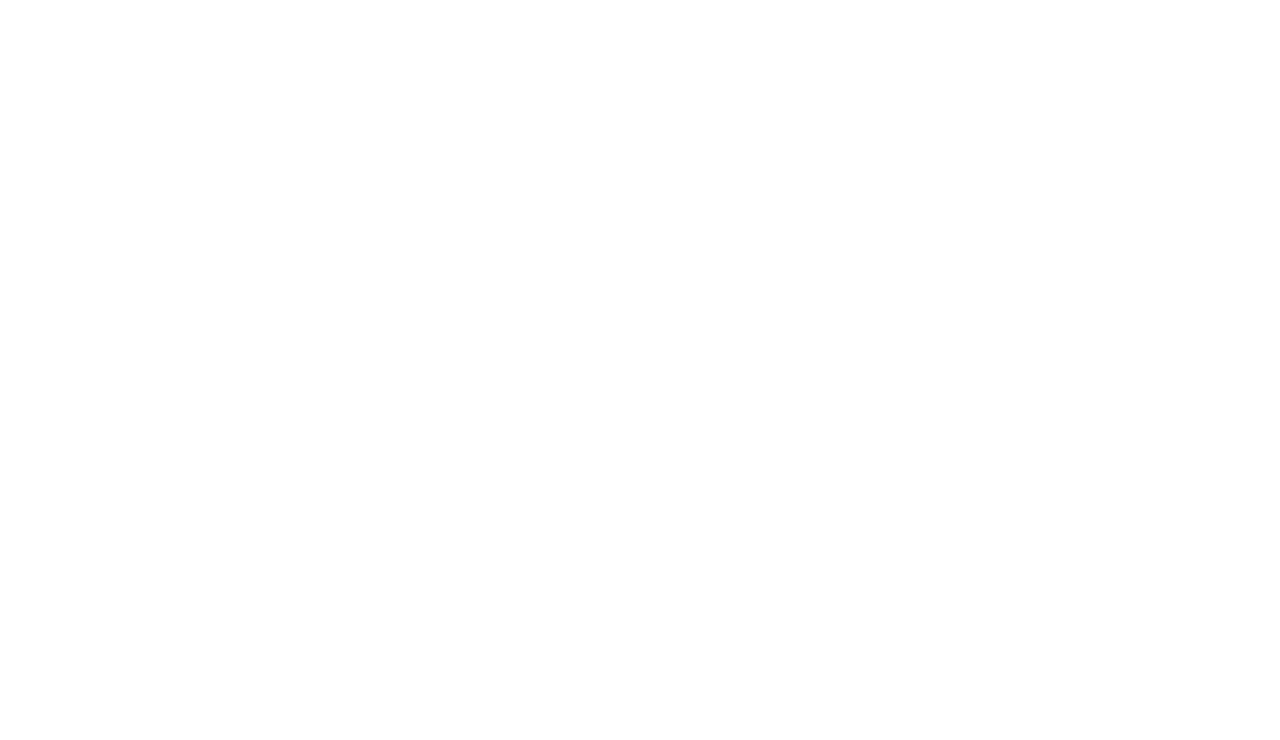
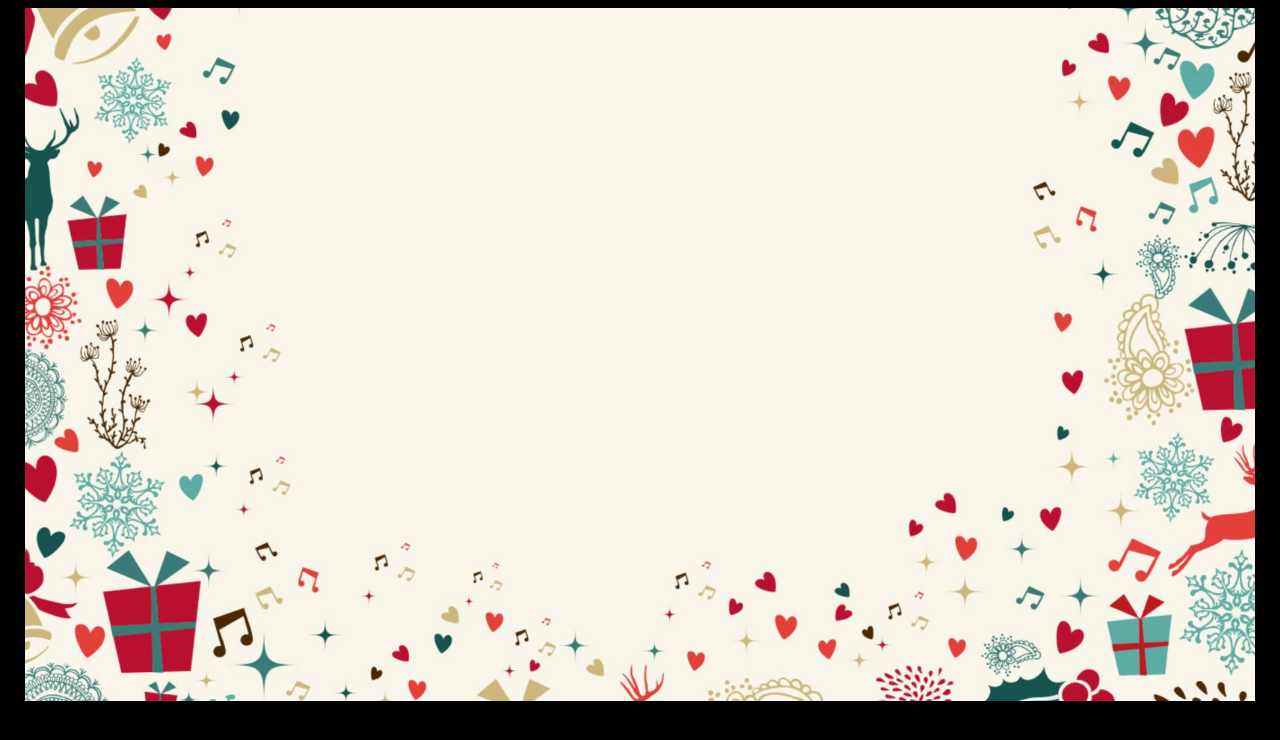
Before and after one commit to User0I0/Holyday-Card, a plain HTML site: page index.html in a window 1280 px wide. Drawn offline with Linux system fonts and the light colour scheme.

Commit message:
added a backgound

```diff
--- a/index.html
+++ b/index.html
@@ -7,6 +7,6 @@
     <link rel="stylesheet" href="style.css">
 </head>
 <body>
-    <div class="card1"></div>
+    <div class="card"></div>
 </body>
 </html>
--- a/style.css
+++ b/style.css
@@ -1,6 +1,10 @@
-.card{
-    body{
-        background: black;
-    }
+body {
+    background: black;
+}
 
+.card {
+    background-image: url(./bg.png);
+    width: 1230px;
+    height: 693px;
+    margin: 0 auto;
 }
```
Also changed, not shown: bg.png (added).
